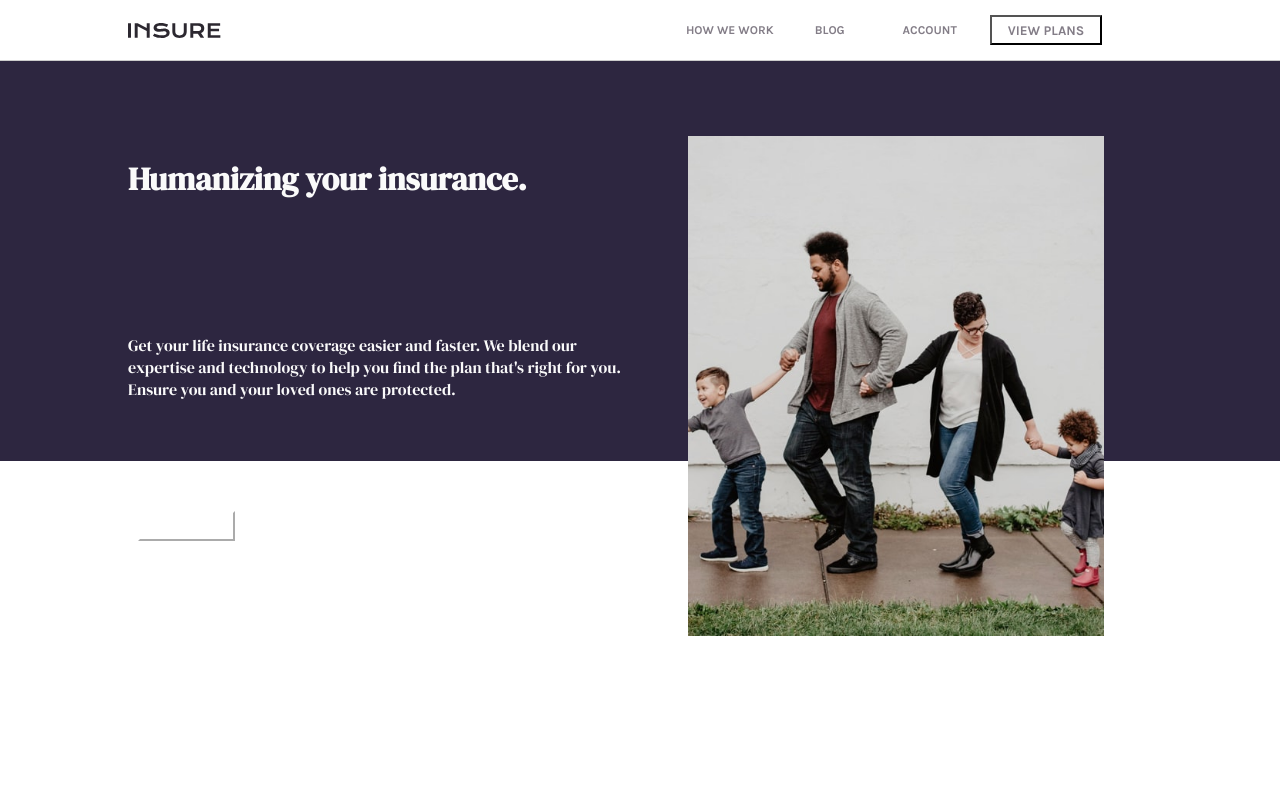
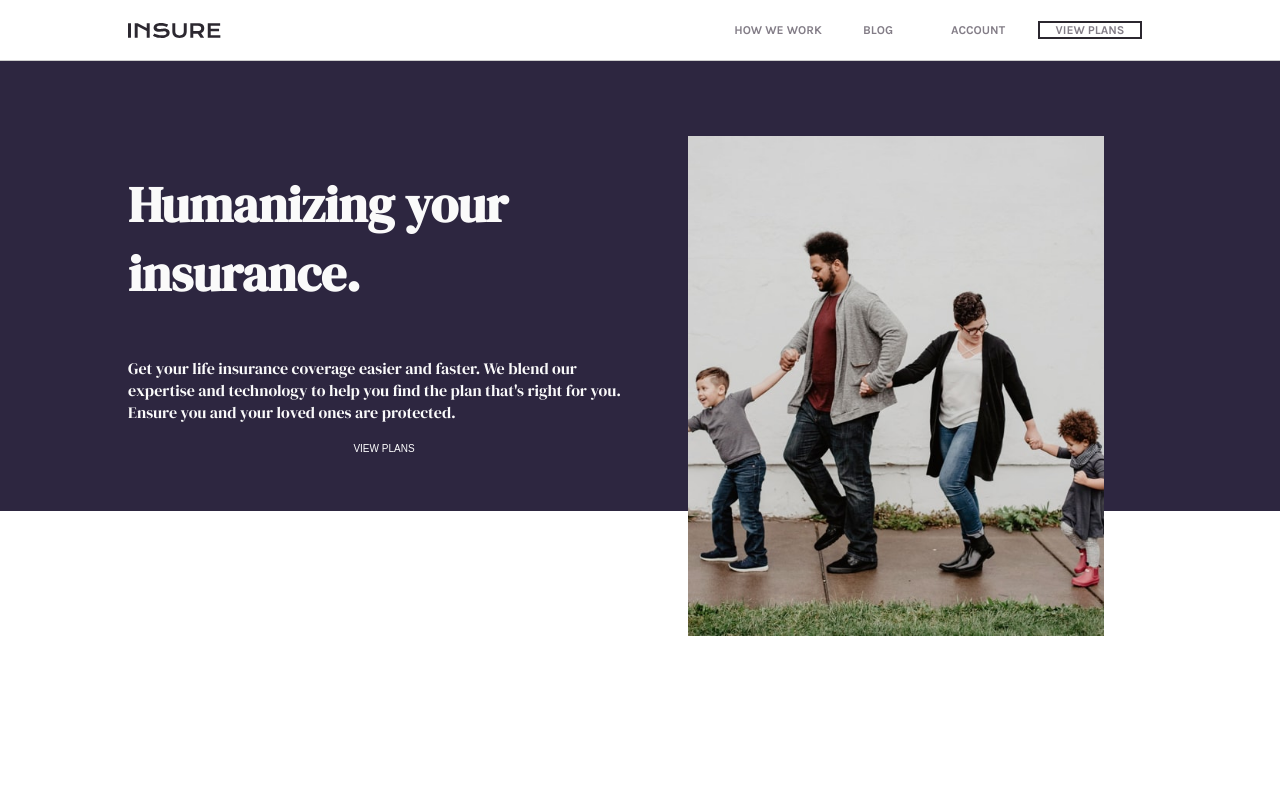
Before and after one commit to kabocha23/Insure-Landing-Page, a React (Create React App) app: page / in a window 1280 px wide. Shown: the top 800 px of the page. Built offline with nearby package versions, Linux system fonts and the light colour scheme.

Commit message:
Added part of contetn to Body

```diff
--- a/src/components/Body/Body.css
+++ b/src/components/Body/Body.css
@@ -2,7 +2,7 @@
 .body-intro {
     display: flex;
     flex-flow: row wrap;
-    height: 400px;
+    height: 450px;
     margin-bottom: 350px;
     background-color: hsl(256, 26%, 20%);
 }
@@ -18,10 +18,14 @@
 }
 .body-intro-text {
     display: flex;
-    flex-flow: row wrap;
+    flex-flow: column nowrap;
+    height: 300px;
     width: 50%;
     font-family: 'DM Serif Display', serif;
     color: hsl(0, 0%, 98%);
+}
+.body-intro-text h1 {
+    font-size: 50px;
 }
 .body-intro-img {
     display: flex;
@@ -37,7 +41,7 @@
     margin-left: 10px;
     margin-right: 10px;
     background-color: transparent;
-    border-color: white;
+    border: white;
     cursor: pointer;
 }
 .body-intro-text button a {
@@ -48,10 +52,12 @@
     margin-right: 10px;
 }
 .body-intro-text button:hover {
-    background-color: hsl(270, 9%, 17%);
+    background-color: white;
+    transition: background-color 0.4s ease-in-out;
 }
 .body-intro-text button a:hover {
     color: white;
+    transition: color 0.4s ease-in-out;
 }
 
 /* 'We're different' section */
--- a/src/components/Navbar/Navbar.css
+++ b/src/components/Navbar/Navbar.css
@@ -51,7 +51,7 @@
 .nav-menu-fs-sub {
     display: flex;
     height: 100%;
-    justify-content: center;
+    justify-content: end;
     align-items: center;
 }
 .nav-menu-fs-sub a {
@@ -66,21 +66,21 @@
     color: hsl(219, 9%, 20%);
     transition: color 0.2s ease-in-out;
 }
-.nav-menu-fs-sub button {
-    height: 50%;
+#view-plans-btn {
+    /* height: 50%; */
     margin-left: 10px;
     margin-right: 10px;
     background-color: transparent;
+    border: 2px solid hsl(270, 9%, 17%);
+    cursor: pointer;
 }
-.nav-menu-fs-sub button a {
-    margin-left: 10px;
-    margin-right: 10px;
-}
-.nav-menu-fs-sub button:hover {
+#view-plans-btn:hover {
     background-color: hsl(270, 9%, 17%);
-}
-.nav-menu-fs-sub button a:hover {
+    transition: background-color 0.4s ease-in-out;
+/* }
+.nav-menu-fs-sub button a:hover { */
     color: white;
+    transition: color 0.4s ease-in-out;
 }
 
 
--- a/src/components/Navbar/Navbar.js
+++ b/src/components/Navbar/Navbar.js
@@ -18,7 +18,7 @@ const Navbar = () => {
                     <li><a href='#'>HOW WE WORK</a></li>
                     <li><a href='#'>BLOG</a></li>
                     <li><a href='#'>ACCOUNT</a></li>
-                    <li><button><a href='#'>VIEW PLANS</a></button></li>
+                    <li><a href='#'>VIEW PLANS</a></li>
                 </ul>
             </div>
             <div className='navbar-sub'>
@@ -30,7 +30,7 @@ const Navbar = () => {
                         <a href='#'>HOW WE WORK</a>
                         <a href='#'>BLOG</a>
                         <a href='#'>ACCOUNT</a>
-                        <button><a href='#'>VIEW PLANS</a></button>
+                        <a href='#' id='view-plans-btn'>VIEW PLANS</a>
                     </div>
                 </div>
                 <div className='toggle-button'>
```
